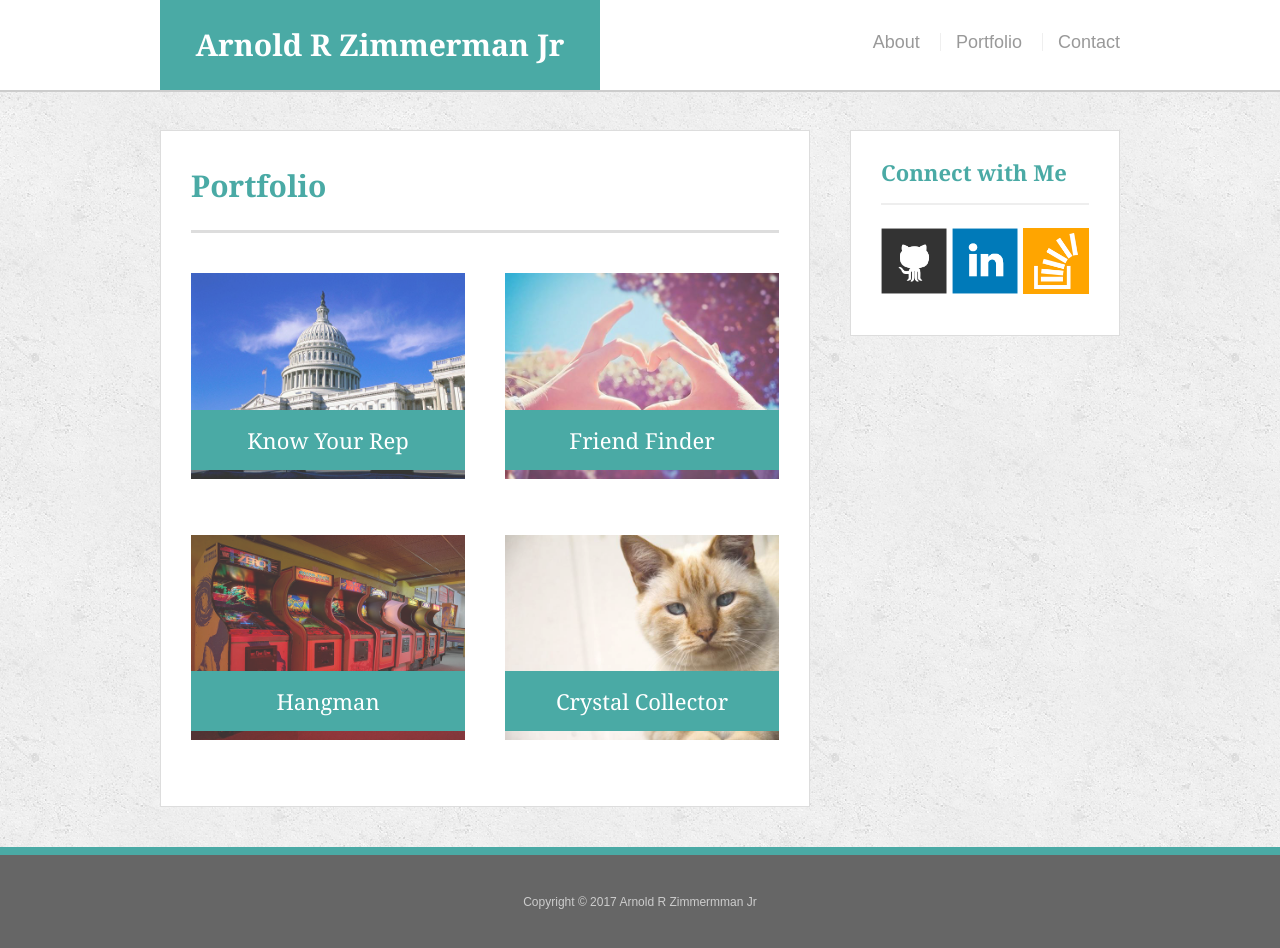
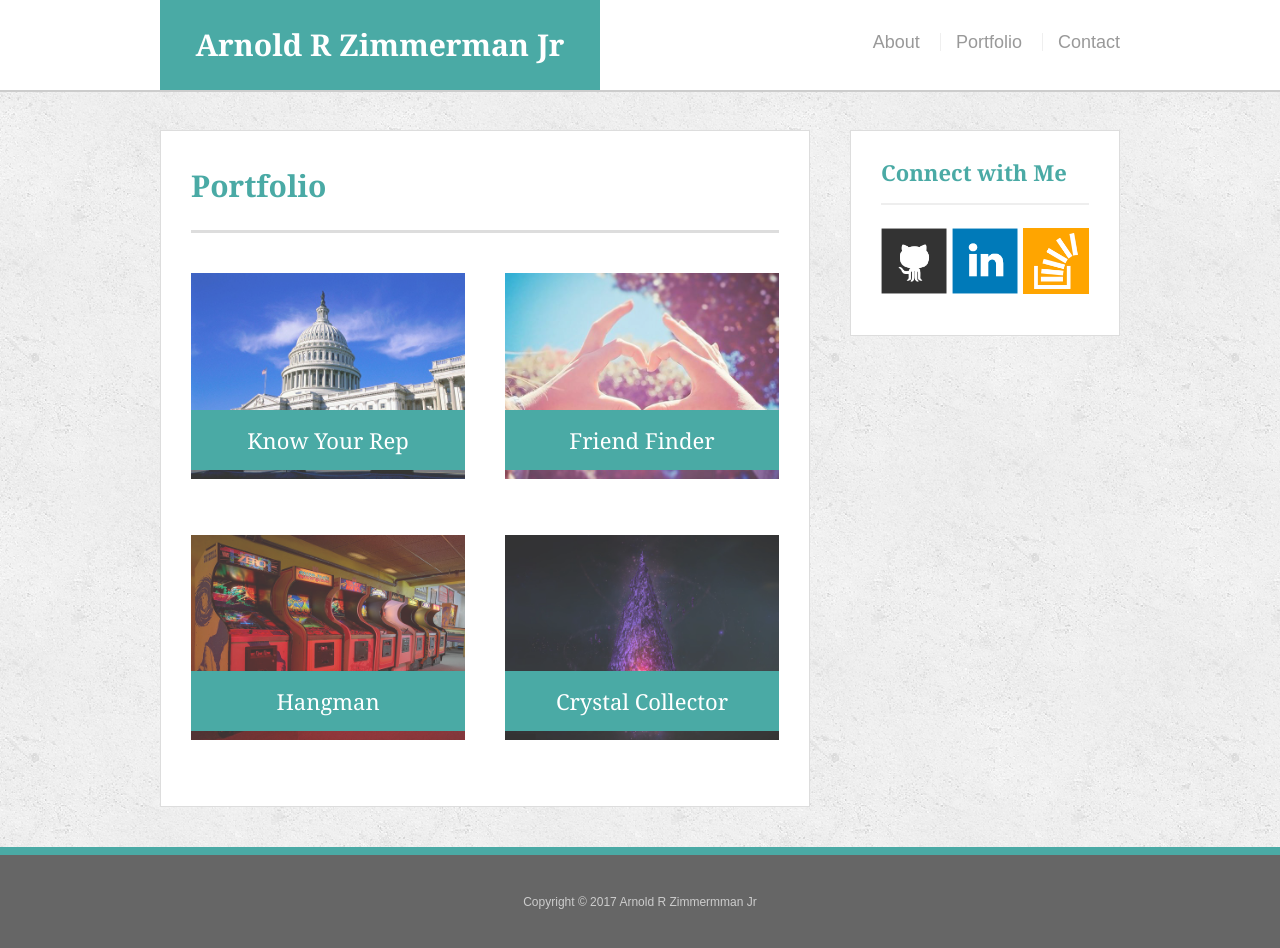
Before and after one commit to arnoldrz2/portfolio, a plain HTML site: page portfolio.html in a window 1280 px wide. Drawn offline with Linux system fonts and the light colour scheme.

Commit message:
crystall collector image fix

```diff
--- a/portfolio.html
+++ b/portfolio.html
@@ -53,7 +53,7 @@
 
       <div class="work">
         <a href="https://arnoldrz2.github.io/Dark-Crystal-Collector/" target="_blank">
-          <img src="assets/images/cat.jpg" alt="crystal collector">
+          <img src="assets/images/darkcrystal.jpg" alt="crystal collector">
         </a>
 
         <h3>Crystal Collector</h3>
```
Also changed, not shown: assets/images/DC.jpg (deleted), assets/images/darkcrystal.jpg (added).
